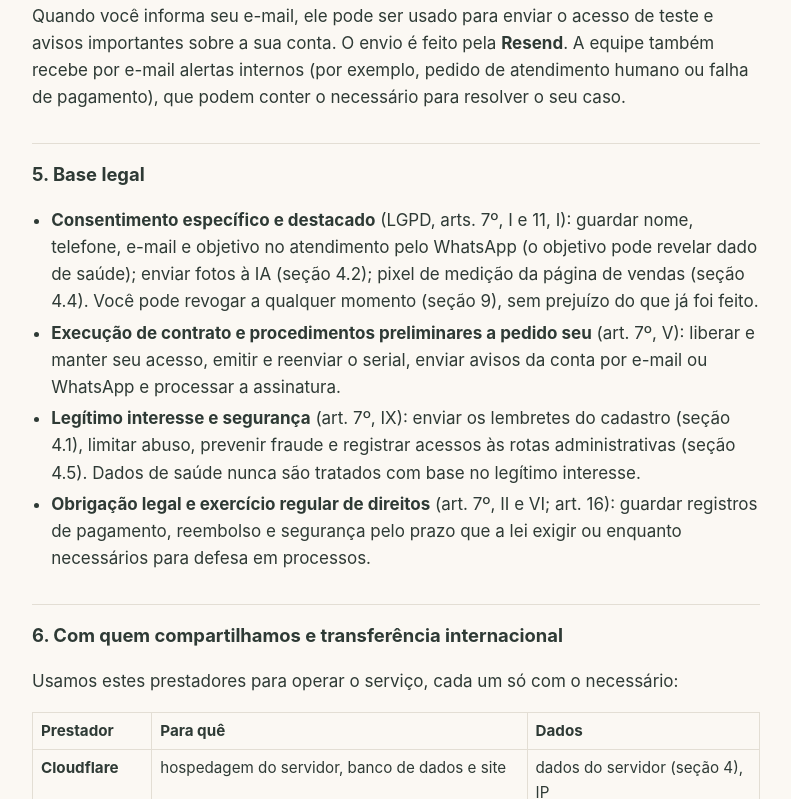
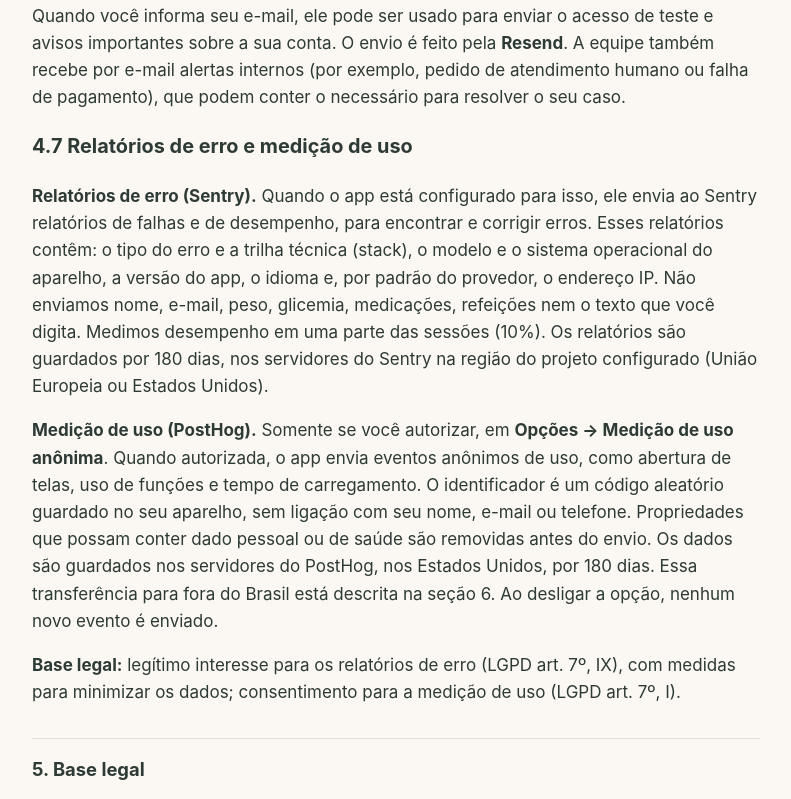
Before and after one commit to ferpa2505-art/levia-policies, a plain HTML site: page privacidade.html in a window 1280 px wide. Shown: the part 5350-6149 px from the top of the page, without its empty margins (244-1035 px from the left). Drawn offline with Linux system fonts and the light colour scheme.

Commit message:
docs(privacidade): relatórios de erro (Sentry) e medição de uso (PostHog), seção 4.7
Sentry: relatórios de erro e desempenho, 180 dias. PostHog: medição de uso
anônima só com autorização, servidores nos EUA, 180 dias. Prestadores
atualizados na seção 6.

```diff
--- a/privacidade.html
+++ b/privacidade.html
@@ -94,6 +94,10 @@
 <p>Base legal: legítimo interesse e segurança (LGPD, art. 7º, IX), usando só o mínimo necessário, e, quando aplicável, cumprimento de obrigação legal (art. 7º, II).</p>
 <h3>4.6 E-mail</h3>
 <p>Quando você informa seu e-mail, ele pode ser usado para enviar o acesso de teste e avisos importantes sobre a sua conta. O envio é feito pela <strong>Resend</strong>. A equipe também recebe por e-mail alertas internos (por exemplo, pedido de atendimento humano ou falha de pagamento), que podem conter o necessário para resolver o seu caso.</p>
+<h3>4.7 Relatórios de erro e medição de uso</h3>
+<p><strong>Relatórios de erro (Sentry).</strong> Quando o app está configurado para isso, ele envia ao Sentry relatórios de falhas e de desempenho, para encontrar e corrigir erros. Esses relatórios contêm: o tipo do erro e a trilha técnica (stack), o modelo e o sistema operacional do aparelho, a versão do app, o idioma e, por padrão do provedor, o endereço IP. Não enviamos nome, e-mail, peso, glicemia, medicações, refeições nem o texto que você digita. Medimos desempenho em uma parte das sessões (10%). Os relatórios são guardados por 180 dias, nos servidores do Sentry na região do projeto configurado (União Europeia ou Estados Unidos).</p>
+<p><strong>Medição de uso (PostHog).</strong> Somente se você autorizar, em <strong>Opções → Medição de uso anônima</strong>. Quando autorizada, o app envia eventos anônimos de uso, como abertura de telas, uso de funções e tempo de carregamento. O identificador é um código aleatório guardado no seu aparelho, sem ligação com seu nome, e-mail ou telefone. Propriedades que possam conter dado pessoal ou de saúde são removidas antes do envio. Os dados são guardados nos servidores do PostHog, nos Estados Unidos, por 180 dias. Essa transferência para fora do Brasil está descrita na seção 6. Ao desligar a opção, nenhum novo evento é enviado.</p>
+<p><strong>Base legal:</strong> legítimo interesse para os relatórios de erro (LGPD art. 7º, IX), com medidas para minimizar os dados; consentimento para a medição de uso (LGPD art. 7º, I).</p>
 <h2>5. Base legal</h2>
 <ul>
 <li><strong>Consentimento específico e destacado</strong> (LGPD, arts. 7º, I e 11, I): guardar nome, telefone, e-mail e objetivo no atendimento pelo WhatsApp (o objetivo pode revelar dado de saúde); enviar fotos à IA (seção 4.2); pixel de medição da página de vendas (seção 4.4). Você pode revogar a qualquer momento (seção 9), sem prejuízo do que já foi feito.</li>
@@ -115,6 +119,8 @@
 <tr><td><strong>Hotmart</strong></td><td>pagamentos</td><td>dados da compra (seção 4.3)</td></tr>
 <tr><td><strong>Resend</strong></td><td>envio de e-mail</td><td>e-mail e conteúdo da mensagem</td></tr>
 <tr><td><strong>Expo</strong></td><td>atualizações do aplicativo</td><td>dados técnicos do aparelho; nenhum registro seu</td></tr>
+<tr><td><strong>Sentry</strong></td><td>relatórios de erro e desempenho (seção 4.7)</td><td>tipo do erro, trilha técnica, aparelho, versão, IP</td></tr>
+<tr><td><strong>PostHog</strong> (Estados Unidos)</td><td>medição de uso anônima, só se você autorizar (seção 4.7)</td><td>eventos anônimos, identificador aleatório</td></tr>
 </tbody>
 </table>
 <p>Também baixamos notícias públicas de sites de saúde; nenhum registro seu vai nessas requisições. Não vendemos nem alugamos dados.</p>
```
Also changed, not shown: 1 other file.
